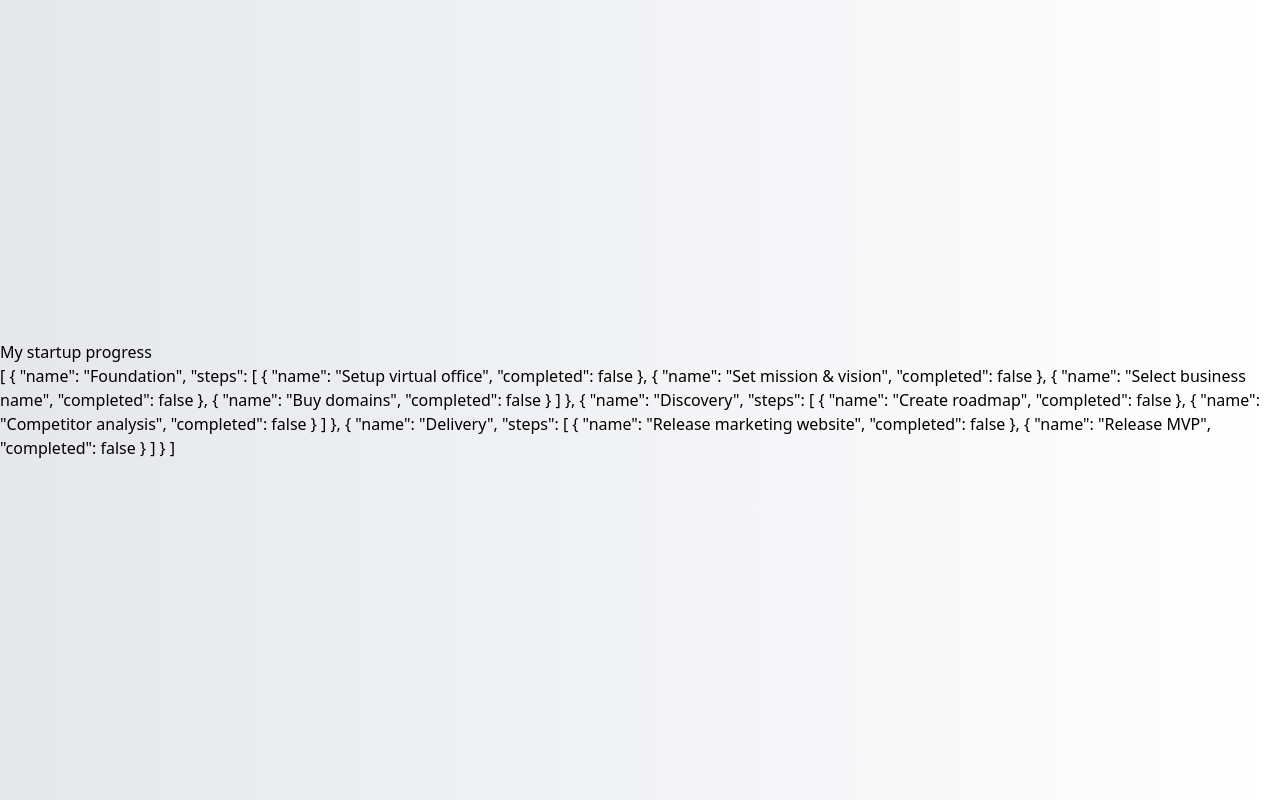
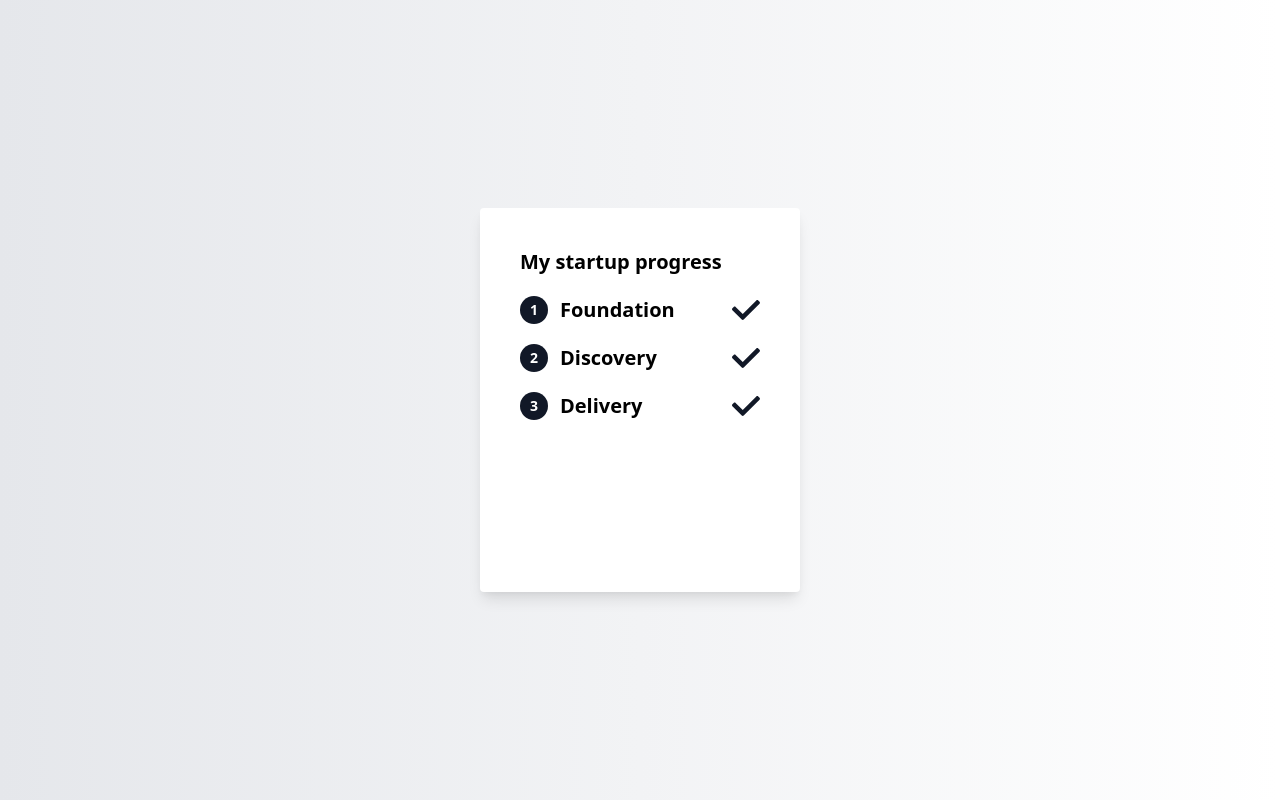
Before and after one commit to vb-oiko/startup-progress-test, a React (Create React App) app: page / in a window 1280 px wide. Built offline with nearby package versions, Linux system fonts and the light colour scheme.

Commit message:
add: strtup stage stage component

```diff
--- a/src/components/ProgressPanel.tsx
+++ b/src/components/ProgressPanel.tsx
@@ -3,6 +3,7 @@ import {
   fetchStartupProgress,
   StartupProgress,
 } from "../services/ProgressService";
+import ProgressStage from "./ProgressStage";
 
 interface PanelStatus {
   loading?: boolean;
@@ -26,7 +27,7 @@ const ProgressPanel = () => {
   }, []);
 
   return (
-    <div>
+    <div className="w-80 h-96 p-10 bg-white shadow-lg rounded">
       {status.loading ? <p>Loading...</p> : null}
       {status.error ? (
         <p>Whoops, something went wrong on our servers...</p>
@@ -35,8 +36,12 @@ const ProgressPanel = () => {
 
       {status.edit ? (
         <>
-          <h1>{progress.name}</h1>
-          <div>{JSON.stringify(progress.stages, null, 2)}</div>
+          <h1 className="font-bold text-xl mb-5">{progress.name}</h1>
+          <ol>
+            {progress.stages.map((stage, index) => (
+              <ProgressStage index={index} stage={stage} key={index} />
+            ))}
+          </ol>
         </>
       ) : null}
     </div>
--- a/src/components/ProgressStage.tsx
+++ b/src/components/ProgressStage.tsx
@@ -1,7 +1,23 @@
 import React from "react";
+import { StartupStage } from "../services/ProgressService";
+import TickIcon from "./TickIcon";
 
-const ProgressPanel = () => {
-  return <div>My startup progress</div>;
+const ProgressPanel = ({
+  index,
+  stage,
+}: {
+  index: number;
+  stage: StartupStage;
+}) => {
+  return (
+    <li className="flex mt-5 mb-4">
+      <span className="text-white text-sm font-semibold bg-gray-900 w-7 h-7 rounded-full inline-flex items-center justify-center">
+        {index + 1}
+      </span>
+      <span className="text-xl font-bold ml-3 mr-auto">{stage.name}</span>
+      <TickIcon />
+    </li>
+  );
 };
 
 export default ProgressPanel;
--- /dev/null
+++ b/src/components/TickIcon.tsx
@@ -0,0 +1,18 @@
+import React from "react";
+
+const TickIcon = () => {
+  return (
+    <svg
+      xmlns="http://www.w3.org/2000/svg"
+      viewBox="0 0 470 470"
+      className="text-gray-900 w-7 h-7 inline-flex"
+    >
+      <path
+        fill="currentColor"
+        d="M462.5 96.193l-21.726-21.726c-8.951-8.95-23.562-8.95-32.59 0L180.368 302.361l-119.34-119.34c-8.95-8.951-23.562-8.951-32.589 0L6.712 204.747c-8.95 8.951-8.95 23.562 0 32.589L163.997 394.62c4.514 4.514 10.327 6.809 16.218 6.809s11.781-2.295 16.219-6.809L462.27 128.783c9.18-9.103 9.18-23.638.23-32.59z"
+      />
+    </svg>
+  );
+};
+
+export default TickIcon;
```
